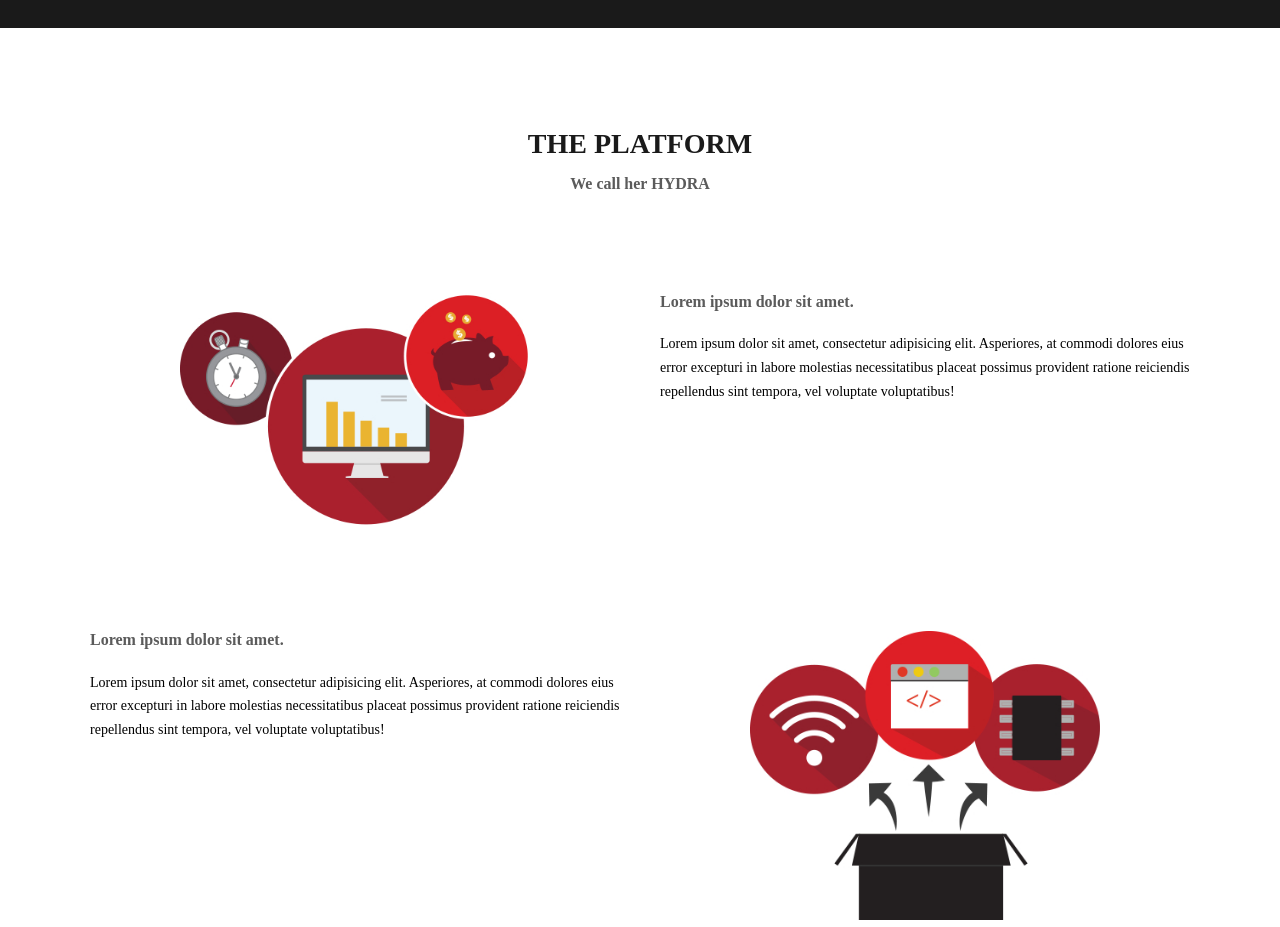
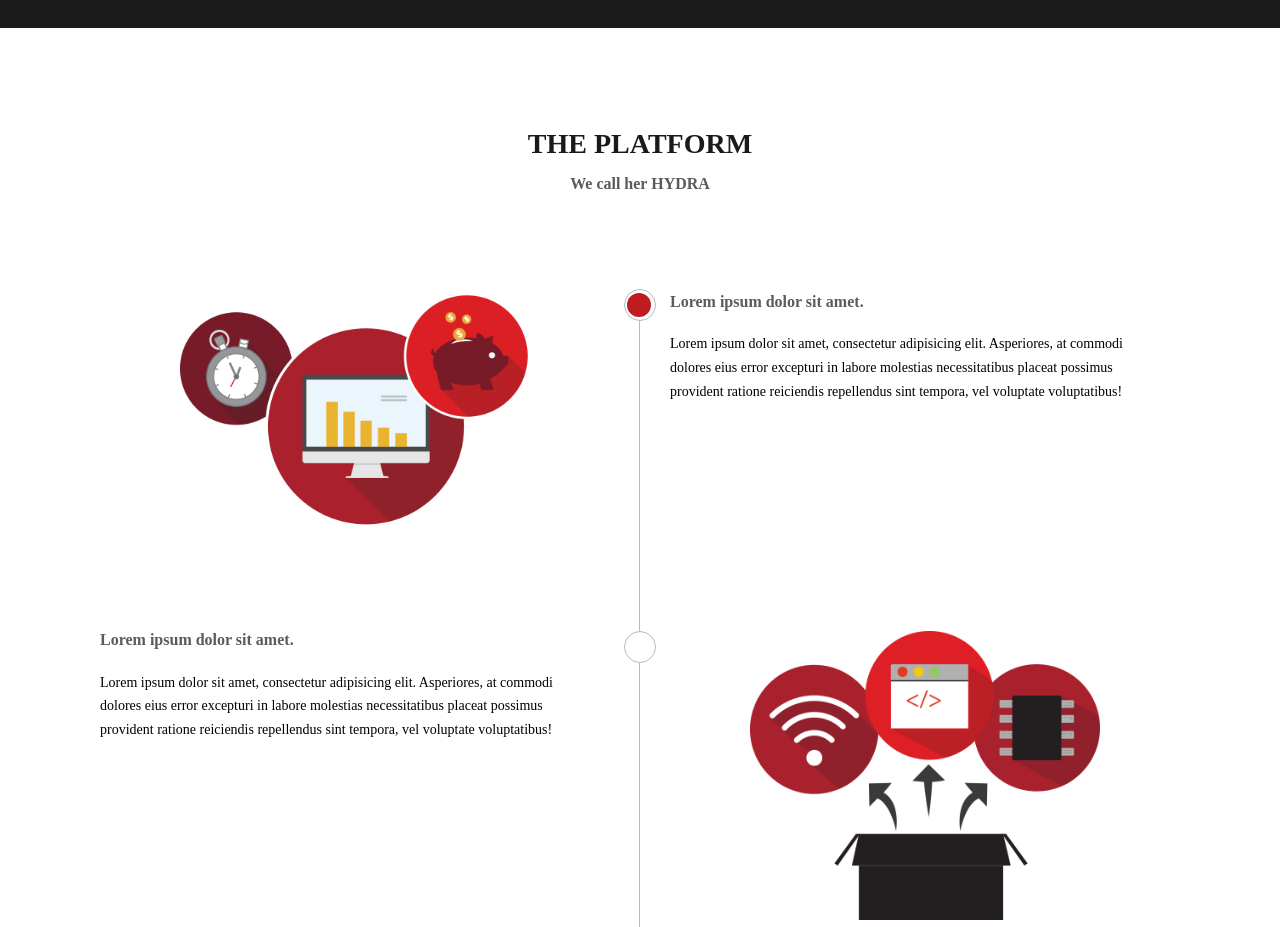
Before and after one commit to dk404/maket8-red, a plain HTML site: page index.html in a window 1280 px wide. Shown: the part 900-1827 px from the top of the page. Drawn offline with nearby package versions, Linux system fonts and the light colour scheme; some icons are missing; a web font is replaced by a local one.

Commit message:
сделал dots

```diff
--- a/index.html
+++ b/index.html
@@ -92,6 +92,12 @@
                     </div>
 
                 </div>
+            </div>
+            <div class="red-dot">
+                <div class="cont"></div>
+                <div class="cont"></div>
+                <div class="cont"></div>
+                <div class="dot"></div>
             </div>
         </div>
     </div>
@@ -199,7 +205,7 @@
 
 
 
-
-<script type="text/javascript" src=""></script>
+<script src="https://cdnjs.cloudflare.com/ajax/libs/jquery/3.1.1/jquery.min.js"></script>
+<script type="text/javascript" src="js/app.js"></script>
 </body>
 </html>
--- /dev/null
+++ b/js/app.js
@@ -0,0 +1,26 @@
+/**
+ * Created by sht-home on 20.04.2017.
+ */
+
+/*-----------------------------------
+Расставим точки
+-----------------------------------*/
+function setDotsPosition(n) {
+
+    //Установим правильную высоту для рельсы
+    var t = $(".items > .rou:eq("+ n +")").position().top;
+    $(".red-dot").height(t + 28);
+
+    for(var i = 1; i <= n; i++ )
+    {
+        //узнаем расстояние до родителя
+        var t = $(".items > .rou:eq("+ i +")").position().top;
+
+        //Установим размеры для dots
+        var t2 = $(".red-dot > .cont:eq("+ i +")").css({top: t + "px"});
+        console.log(t2);
+    }
+
+}
+
+setDotsPosition($(".red-dot > .cont").length - 1);
--- a/style/app.sass
+++ b/style/app.sass
@@ -151,11 +151,12 @@ header
 
         &>.col
           flex: 1
-          margin: 0 20px
+          margin: 0 30px
 
           &>img
             max-width: 350px
           &>p
+            max-width: 485px
             font-size: 14px
             line-height: 1.7
           .forLogos
@@ -165,6 +166,44 @@ header
             img
               margin-right: 20px
               opacity: 0.5
+      &>.red-dot
+        position: absolute
+        width: 1px
+        height: 100%
+        background: $gray
+        top: 0
+        left: calc(50% - 1px)
+
+        &>.cont
+          $size: 32px
+          $left: $size / 2
+
+          position: absolute
+          background: white
+          width: $size
+          height: $size
+          border: 1px solid $gray
+          border-radius: 50%
+          left: calc( 50% - 16px )
+          box-sizing: border-box
+
+          &:first-of-type
+            top: -4px
+        &>.dot
+          position: sticky
+
+          width: 24px
+          height: 24px
+          background: $red
+          //left: -12px
+          top: 30vh
+          margin-left: -12px
+          border-radius: 50%
+
+
+
+
+
 
 #project
   position: relative
```
Also changed, not shown: style/app.css, 1 other file.
